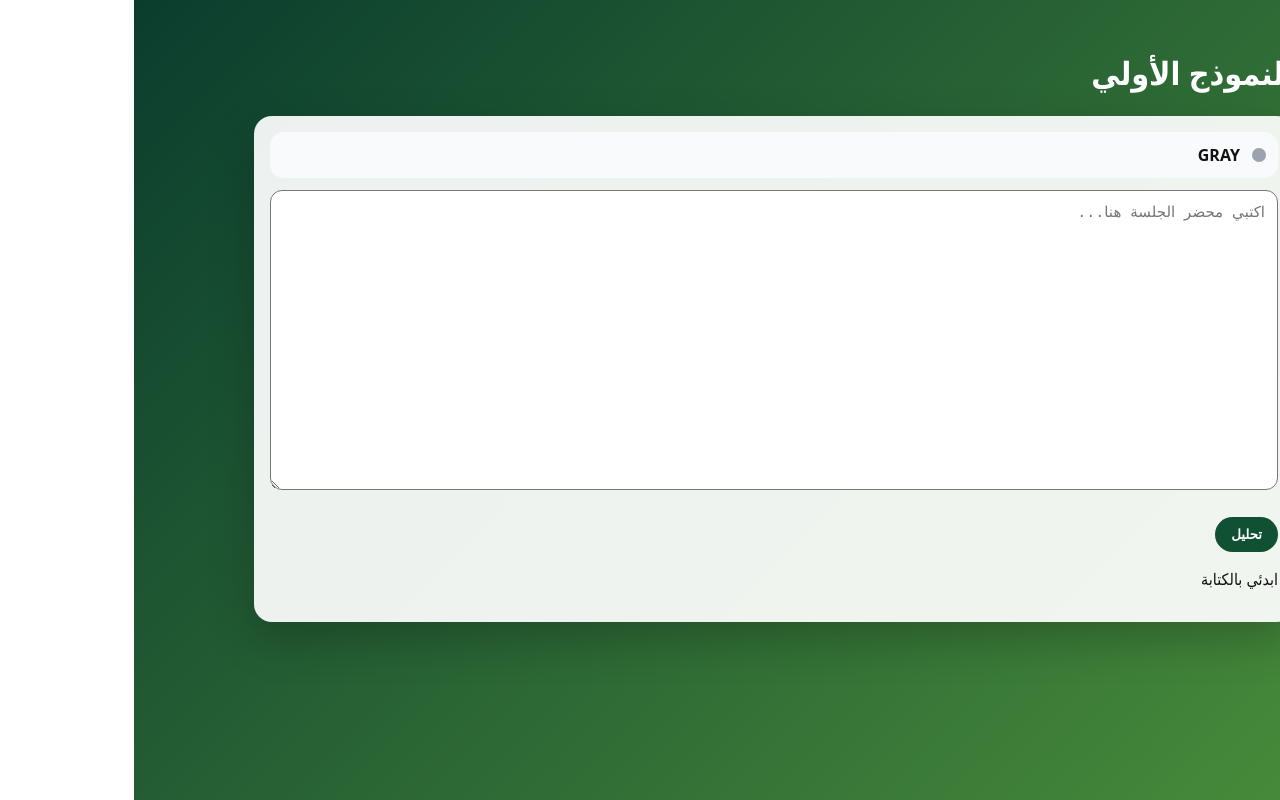
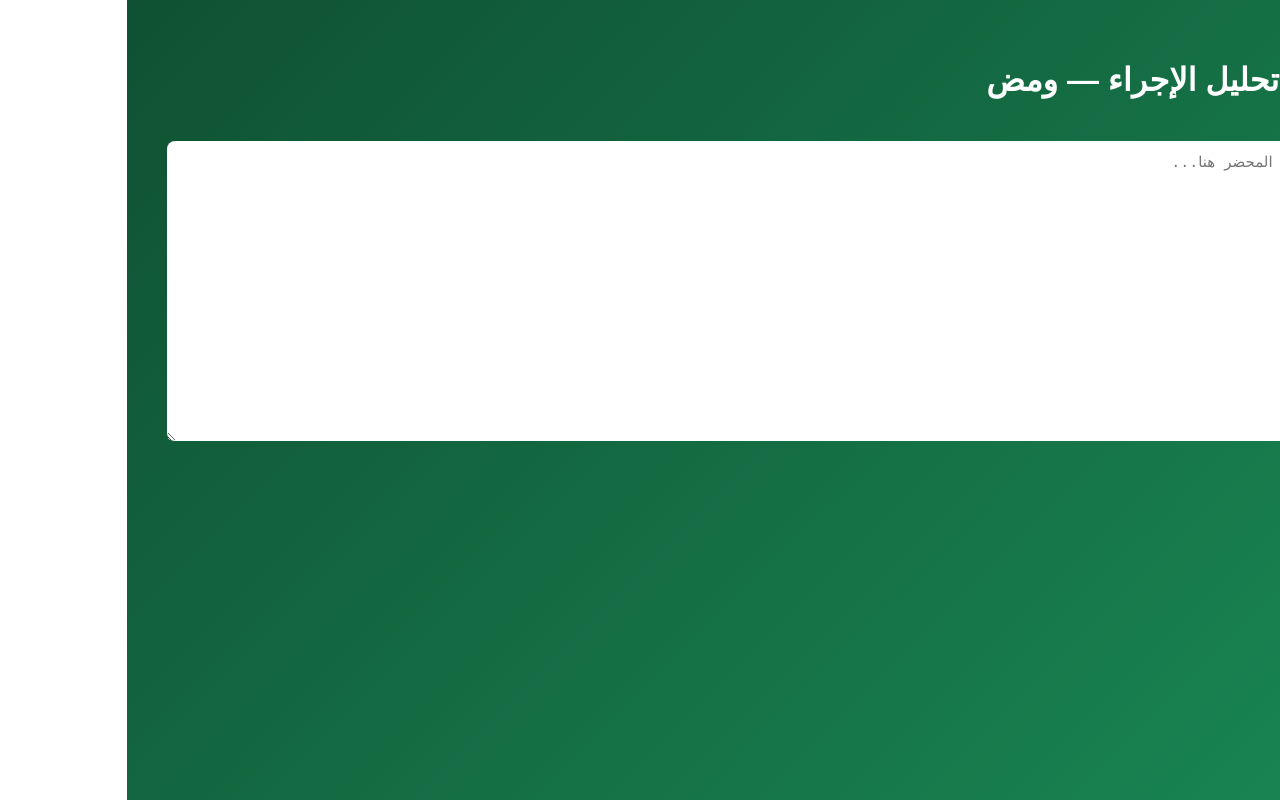
Before and after one commit to shahadkhaleed236-art/wamed-demo, a Next.js app: page /app in a window 1280 px wide. Built offline with nearby package versions, Linux system fonts and the light colour scheme.

Commit message:
Update page.jsx

```diff
--- a/app/app/page.jsx
+++ b/app/app/page.jsx
@@ -1,56 +1,86 @@
 "use client";
 import { useState } from "react";
 
+export default function Page() {
+  const [text, setText] = useState("");
+  const [result, setResult] = useState(null);
+  const [loading, setLoading] = useState(false);
+
+  async function analyze() {
+    setLoading(true);
+    setResult(null);
+
+    const r = await fetch("/api/analyze", {
+      method: "POST",
+      headers: { "Content-Type": "application/json" },
+      body: JSON.stringify({ text })
+    });
+
+    const data = await r.json();
+    setResult(data);
+    setLoading(false);
+  }
+
   const colors = {
-  RED:"red",
-  YELLOW:"yellow",
-  GREEN:"green",
-  BLACK:"black",
-  GRAY:"gray"
+    RED: "#c62828",
+    YELLOW: "#f9a825",
+    GREEN: "#2e7d32",
+    BLACK: "#000000",
+    GRAY: "#9e9e9e"
   };
 
-export default function Page(){
+  return (
+    <div style={{
+      minHeight: "100vh",
+      background: "linear-gradient(135deg,#0f5132,#198754)",
+      padding: 40,
+      fontFamily: "sans-serif",
+      color: "white"
+    }}>
 
-const [text,setText]=useState("");
-const [result,setResult]=useState({level:"GRAY",reason:"ابدئي بالكتابة"});
-
-async function analyze(){
-  const res = await fetch("/api/analyze",{
-    method:"POST",
-    headers:{ "Content-Type":"application/json"},
-    body: JSON.stringify({text})
-  });
-  const data = await res.json();
-  setResult(data);
-}
-
-return (
-<div className="container">
-
-<h1>النموذج الأولي</h1>
-
-<div className="card">
-
-<div className="status">
-<span className={`dot ${colors[result.level]}`}></span>
-<b>{result.level}</b>
-</div>
+      <h1>نموذج تحليل الإجراء — ومض</h1>
 
       <textarea
         value={text}
-onChange={e=>setText(e.target.value)}
-placeholder="اكتبي محضر الجلسة هنا..."
+        onChange={e => setText(e.target.value)}
+        placeholder="الصقي نص المحضر هنا..."
+        style={{
+          width: "100%",
+          height: 180,
+          padding: 12,
+          borderRadius: 8,
+          border: "none",
+          marginTop: 20
+        }}
       />
 
-<br/><br/>
-
-<button onClick={analyze}>
-تحليل
+      <button
+        onClick={analyze}
+        disabled={loading}
+        style={{
+          marginTop: 20,
+          padding: "12px 24px",
+          borderRadius: 8,
+          border: "none",
+          fontSize: 16
+        }}
+      >
+        {loading ? "جاري التحليل..." : "تحليل"}
       </button>
 
+      {result && (
+        <div style={{
+          marginTop: 30,
+          padding: 20,
+          borderRadius: 12,
+          background: colors[result.level] || "#333"
+        }}>
+          <h2>{result.level}</h2>
           <p>{result.reason}</p>
+          <p>{result.hint}</p>
+        </div>
+      )}
 
-</div>
     </div>
   );
 }
```
Lines whose indentation alone changed are shown as unchanged.
